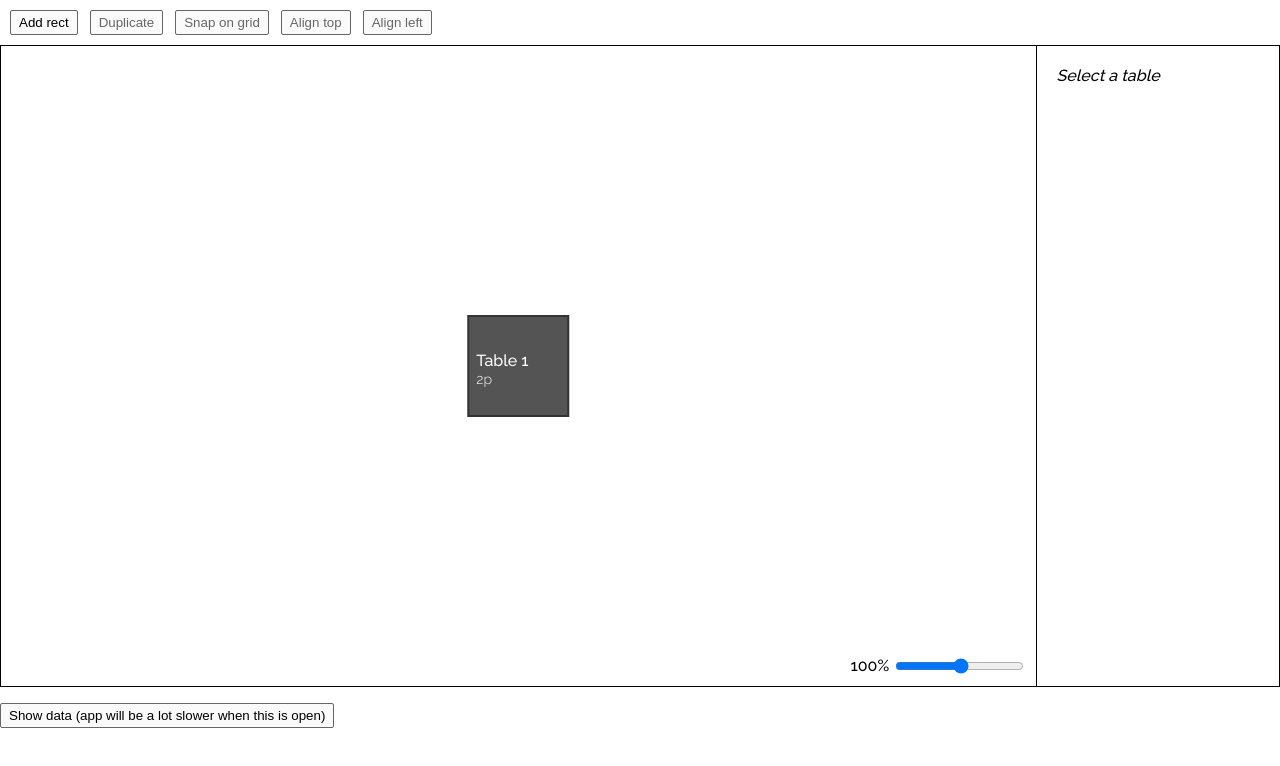
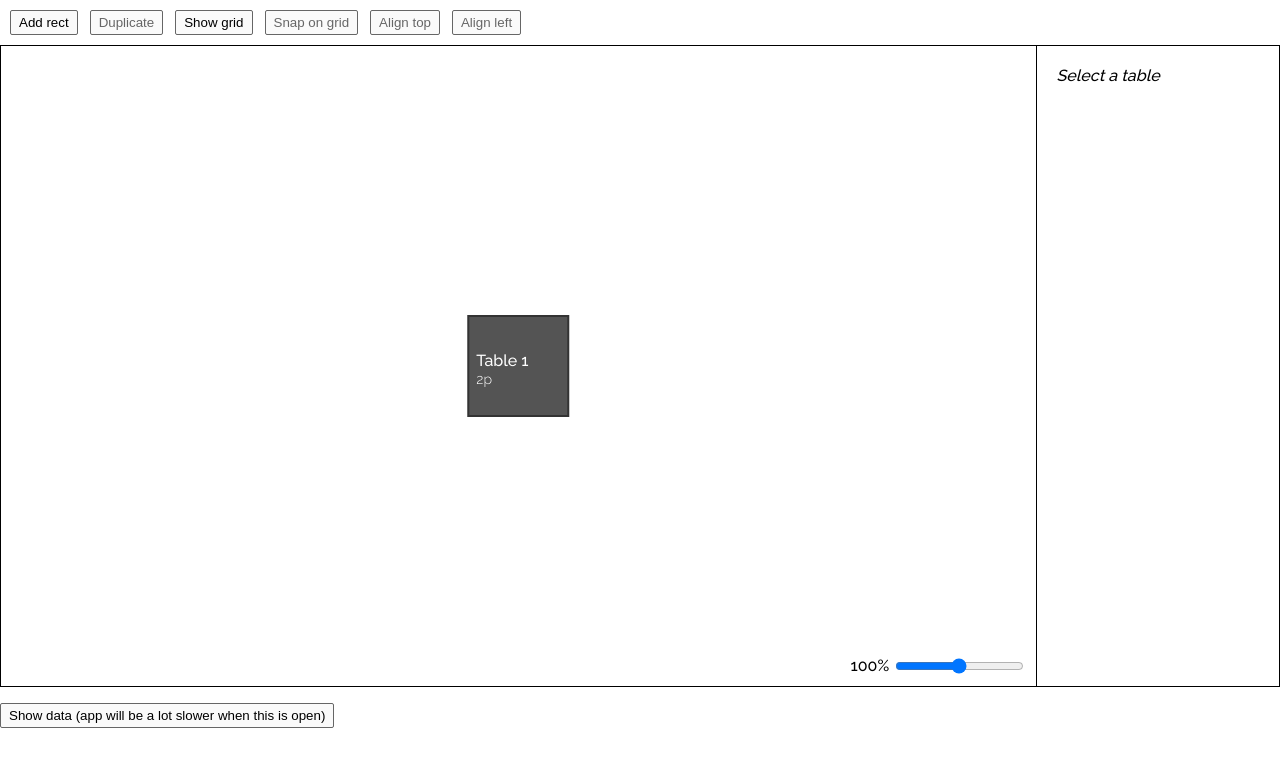
Before and after one commit to Calvein/poc-floorplan, a React app: page / in a window 1280 px wide. Built offline with nearby package versions, Linux system fonts and the light colour scheme.

Commit message:
add grid

```diff
--- a/src/App/index.js
+++ b/src/App/index.js
@@ -7,11 +7,14 @@
 
 import './index.css'
 
+const GRID_WIDTH = 50
+
 class App extends Component {
   state = {
     elements: {},
     selectedElements: [],
-    isShowingData: false,
+    areDataShown: false,
+    isGridShown: false,
   }
 
   canvasRef = createRef()
@@ -104,14 +107,18 @@
     this.addElements(modifiedElements)
   }
 
+  handleToggleGrid = () => {
+    this.setState(({ isGridShown }) => ({
+      isGridShown: !isGridShown,
+    }))
+  }
+
   handleSnapOnGrid = () => {
-    const gridWidth = 50
-
     this.editSelectedElements((element) => {
       return {
         ...element,
-        x: Math.round(element.x / gridWidth) * gridWidth,
-        y: Math.round(element.y / gridWidth) * gridWidth,
+        x: Math.round(element.x / GRID_WIDTH) * GRID_WIDTH,
+        y: Math.round(element.y / GRID_WIDTH) * GRID_WIDTH,
       }
     })
   }
@@ -136,8 +143,8 @@
   }
 
   handleClickShowData = () => {
-    this.setState(({ isShowingData }) => ({
-      isShowingData: !isShowingData
+    this.setState(({ areDataShown }) => ({
+      areDataShown: !areDataShown
     }))
   }
 
@@ -163,7 +170,8 @@
     const {
       elements,
       selectedElements,
-      isShowingData,
+      isGridShown,
+      areDataShown,
     } = this.state
 
     return (
@@ -171,13 +179,17 @@
         <Toolbar
           hasElementsSelected={selectedElements.length > 0}
           hasMultipleElementsSelected={selectedElements.length > 1}
+          isGridShown={isGridShown}
           onAddElement={this.addElement}
           onDuplicateElements={this.handleDuplicateElements}
+          onToggleGrid={this.handleToggleGrid}
           onSnapOnGrid={this.handleSnapOnGrid}
           makeOnAlignElements={this.makeHandleAlignElements}
         />
         <div className="App-wrapper">
           <Canvas
+            gridWidth={GRID_WIDTH}
+            isGridShown={isGridShown}
             canvasRef={this.canvasRef}
             elements={Object.values(elements)}
             selectedElements={selectedElements}
@@ -193,7 +205,7 @@
             <button onClick={this.handleClickShowData}>
               Show data (app will be a lot slower when this is open)
             </button>
-            {isShowingData && (
+            {areDataShown && (
               <pre>
                 {JSON.stringify(elements, null, 2)}
               </pre>
--- a/src/Canvas/index.css
+++ b/src/Canvas/index.css
@@ -9,6 +9,18 @@
 .Canvas-svg {
   width: 100%;
   height: 100%;
+}
+
+#smallGrid,
+#grid {
+  fill: none;
+  stroke: #a8a8a8;
+  stroke-width: 0.25;
+  shape-rendering: crispEdges;
+}
+
+#grid {
+  stroke-width: 1;
 }
 
 .Canvas-element-selected rect {
--- a/src/Canvas/index.js
+++ b/src/Canvas/index.js
@@ -136,6 +136,8 @@
 
   render() {
     const {
+      gridWidth,
+      isGridShown,
       canvasRef,
       elements,
       selectedElements,
@@ -150,15 +152,43 @@
     } = this.state
 
     return (
-      <div
-        className="Canvas"
-      >
+      <div className="Canvas">
         <svg
           className="Canvas-svg"
           ref={canvasRef}
           onClick={this.handleClickCanvas}
         >
+          <defs>
+            <pattern
+              id="smallGrid"
+              width={gridWidth / 10}
+              height={gridWidth / 10}
+              patternUnits="userSpaceOnUse"
+            >
+              <path d={`M ${gridWidth / 10} 0 L 0 0 0 ${gridWidth / 10}`} />
+            </pattern>
+            <pattern
+              id="grid"
+              width={gridWidth}
+              height={gridWidth}
+              patternUnits="userSpaceOnUse"
+            >
+               <rect
+                width={gridWidth}
+                height={gridWidth}
+                fill="url(#smallGrid)"
+              />
+                <path d={`M ${gridWidth} 0 L 0 0 0 ${gridWidth}`} />
+             </pattern>
+          </defs>
           <g transform={`scale(${scale})`}>
+            {isGridShown && (
+              <rect
+                width="1000%"
+                height="1000%"
+                fill="url(#grid)"
+              />
+            )}
             {elements.map((d) => (
               <g
                 key={d.id}
@@ -197,7 +227,7 @@
           <input
             type="range"
             value={scale}
-            min={0.2}
+            min={0.25}
             max={1.75}
             step={0.05}
             onChange={this.handleChangeScale}
@@ -222,6 +252,8 @@
 }
 
 Canvas.propTypes = {
+  gridWidth: PropTypes.number.isRequired,
+  isGridShown: PropTypes.bool.isRequired,
   canvasRef: PropTypes.object.isRequired,
   elements: PropTypes.array.isRequired,
   selectedElements: PropTypes.array.isRequired,
--- a/src/Toolbar/index.js
+++ b/src/Toolbar/index.js
@@ -8,8 +8,10 @@
     const {
       hasElementsSelected,
       hasMultipleElementsSelected,
+      isGridShown,
       onAddElement,
       onDuplicateElements,
+      onToggleGrid,
       onSnapOnGrid,
       makeOnAlignElements,
     } = this.props
@@ -24,6 +26,9 @@
           onClick={onDuplicateElements}
         >
           Duplicate
+        </button>
+        <button onClick={onToggleGrid}>
+          {isGridShown ? 'Hide' : 'Show'} grid
         </button>
         <button
           disabled={!hasElementsSelected}
@@ -51,8 +56,10 @@
 Toolbar.propTypes = {
   hasElementsSelected: PropTypes.bool.isRequired,
   hasMultipleElementsSelected: PropTypes.bool.isRequired,
+  isGridShown: PropTypes.bool.isRequired,
   onAddElement: PropTypes.func.isRequired,
   onDuplicateElements: PropTypes.func.isRequired,
+  onToggleGrid: PropTypes.func.isRequired,
   onSnapOnGrid: PropTypes.func.isRequired,
   makeOnAlignElements: PropTypes.func.isRequired,
 }
```
